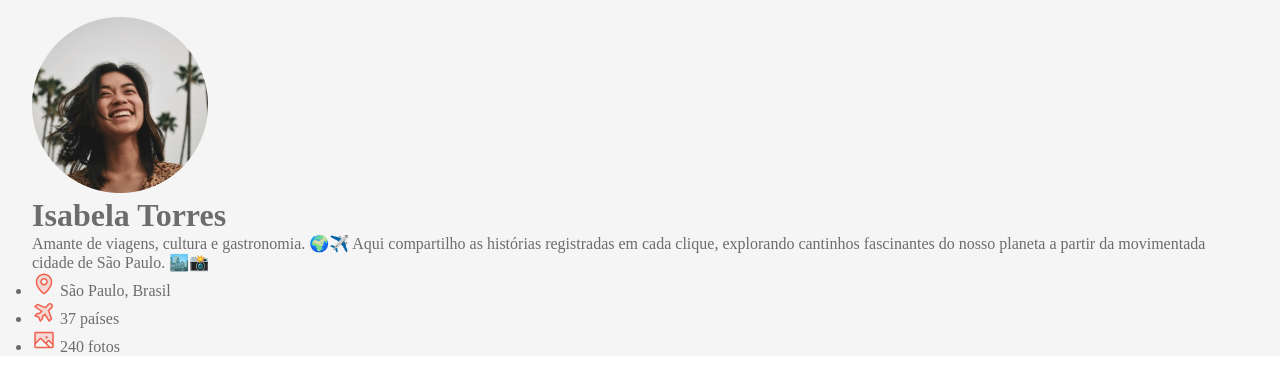
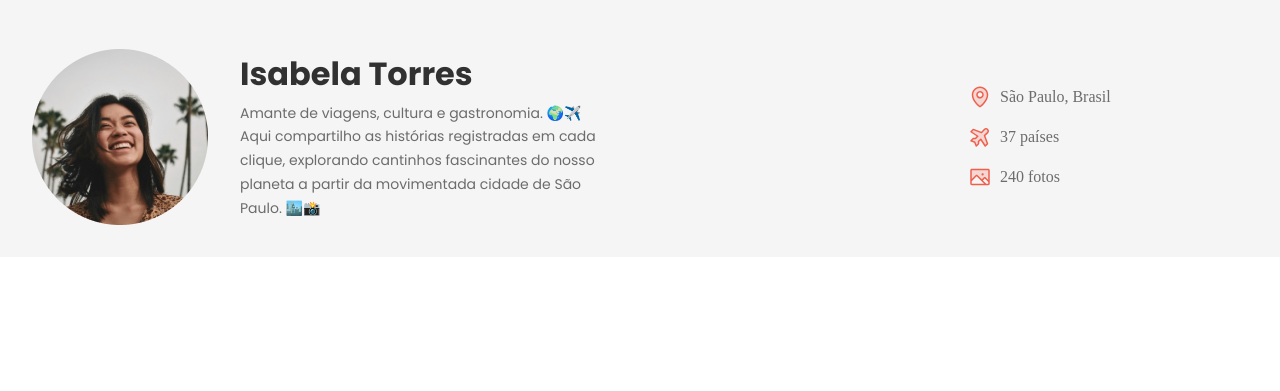
Before and after one commit to DevTechG/Travelgram, a plain HTML site: page index.html in a window 1280 px wide. Shown: the part 79-470 px from the top of the page. Drawn offline with Linux system fonts and the light colour scheme.

Commit message:
Creation of user profile styling CSS.

```diff
--- a/index.html
+++ b/index.html
@@ -47,7 +47,7 @@
                     <div>
                         <h1>Isabela Torres</h1>
                         <p>
-                            Amante de viagens, cultura e gastronomia. 🌍✈️
+                            Amante de viagens, cultura e gastronomia. 🌍✈️  <br>
                             Aqui compartilho as histórias registradas em cada clique, explorando cantinhos fascinantes do nosso planeta a partir da movimentada cidade de São Paulo. 🏙️📸
                         </p>
                     </div>
--- a/styles/global.css
+++ b/styles/global.css
@@ -15,8 +15,8 @@
 
     --font-family: "Poppins", sans-serif;
     --text-lg: bold 32px/125% var(--font-family);
-    --text-md: 14px/175% var(--font-family);
-    --text-sm: 12px/175% var(--font-family);
+    --text-md: 14px/170% var(--font-family);
+    --text-sm: 12px/170% var(--font-family);
     --text: 16px/150% var(--font-family);
     /* --text: 16px/1.5 var(--font-family); */
 }
--- /dev/null
+++ b/styles/header.css
@@ -0,0 +1,43 @@
+header {
+    padding-block: 32px;
+}
+
+header .container {
+    display: flex;
+    justify-content: space-between;
+    align-items: center;
+}
+
+#profile {
+    display: flex;
+    align-items: center;
+    gap: 32px;
+}
+
+#profile > div {
+    max-width: 384px;
+}
+
+#profile h1 {
+    font: var(--text-lg);
+    color: var(--text-color-primary);
+    margin-bottom: 8px;
+}
+
+#profile p {
+    font: var(--text-md);
+}
+
+#info {
+    list-style: none;
+    display: flex;
+    flex-direction: column;
+    gap: 16px;
+    width: 280px;
+}
+
+#info li {
+    display: flex;
+    align-items: center;
+    gap: 8px;
+}
--- a/styles/index.css
+++ b/styles/index.css
@@ -1,2 +1,3 @@
 @import url(global.css);
 @import url(nav.css);
+@import url(header.css);
```
